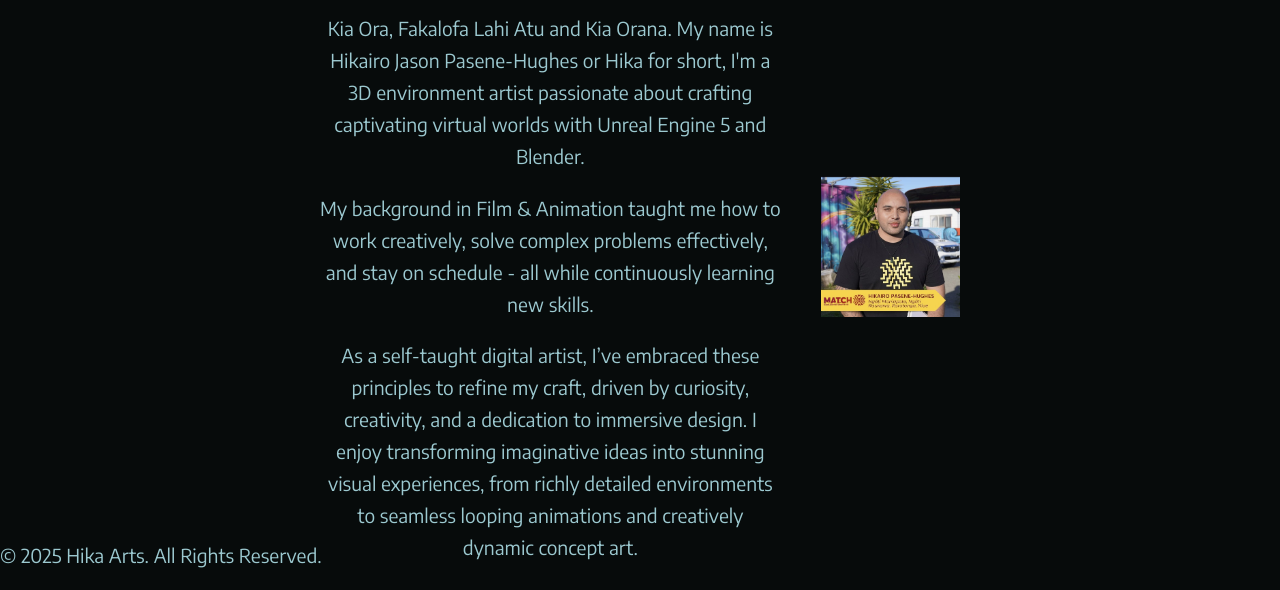
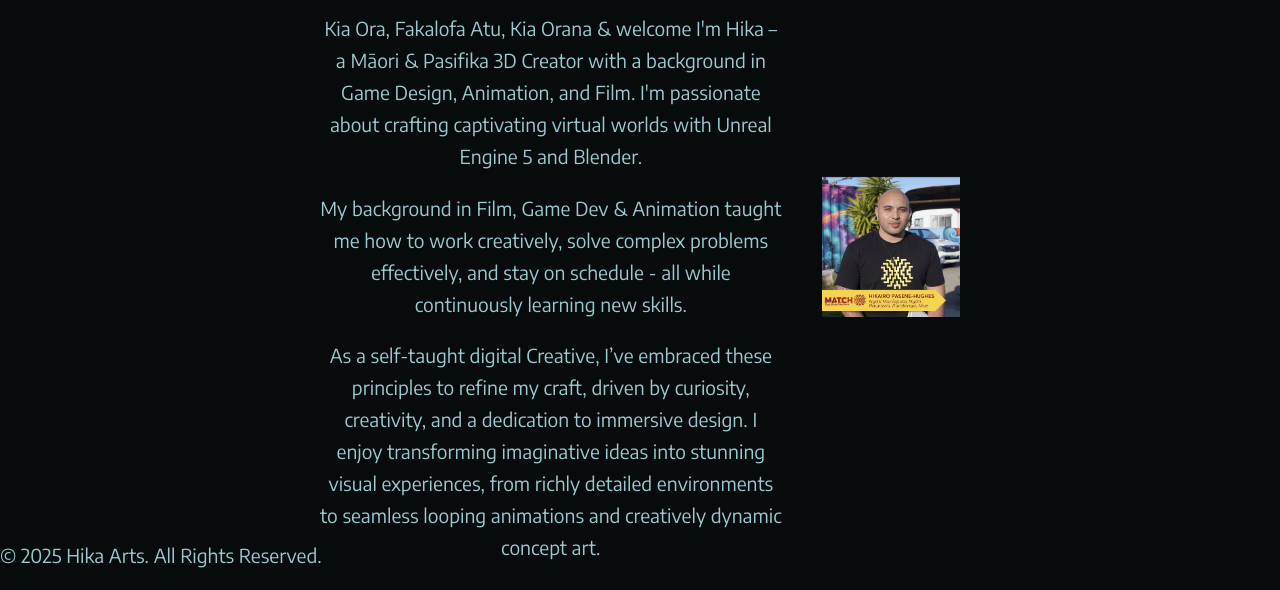
Before and after one commit to KingKairo09/Hikairo.github.io, a plain HTML site: page about.html in a window 1280 px wide. Shown: the part 210-800 px from the top of the page. Drawn offline with Linux system fonts and the light colour scheme.

Commit message:
adjusted about me description

```diff
--- a/about.html
+++ b/about.html
@@ -85,18 +85,18 @@
       <div class="about-text">
         <h1>About Me</h1>
         <p>
-          Kia Ora, Fakalofa Lahi Atu and Kia Orana. My name is Hikairo Jason
-          Pasene-Hughes or Hika for short, I'm a 3D environment artist
-          passionate about crafting captivating virtual worlds with Unreal
-          Engine 5 and Blender.
+          Kia Ora, Fakalofa Atu, Kia Orana & welcome I'm Hika – a Māori &
+          Pasifika 3D Creator with a background in Game Design, Animation, and
+          Film. I'm passionate about crafting captivating virtual worlds with
+          Unreal Engine 5 and Blender.
         </p>
         <p>
-          My background in Film & Animation taught me how to work creatively,
-          solve complex problems effectively, and stay on schedule - all while
-          continuously learning new skills.
+          My background in Film, Game Dev & Animation taught me how to work
+          creatively, solve complex problems effectively, and stay on schedule -
+          all while continuously learning new skills.
         </p>
         <p>
-          As a self-taught digital artist, I’ve embraced these principles to
+          As a self-taught digital Creative, I’ve embraced these principles to
           refine my craft, driven by curiosity, creativity, and a dedication to
           immersive design. I enjoy transforming imaginative ideas into stunning
           visual experiences, from richly detailed environments to seamless
```
